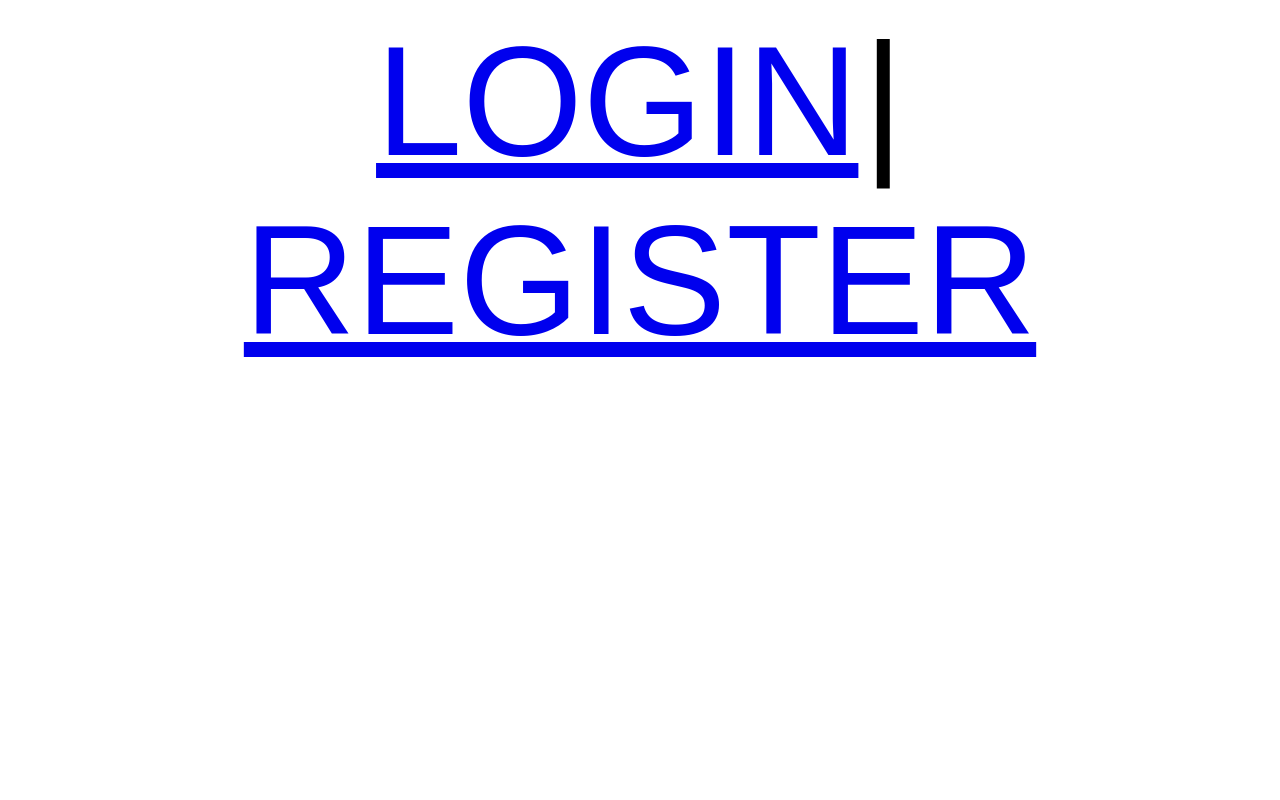
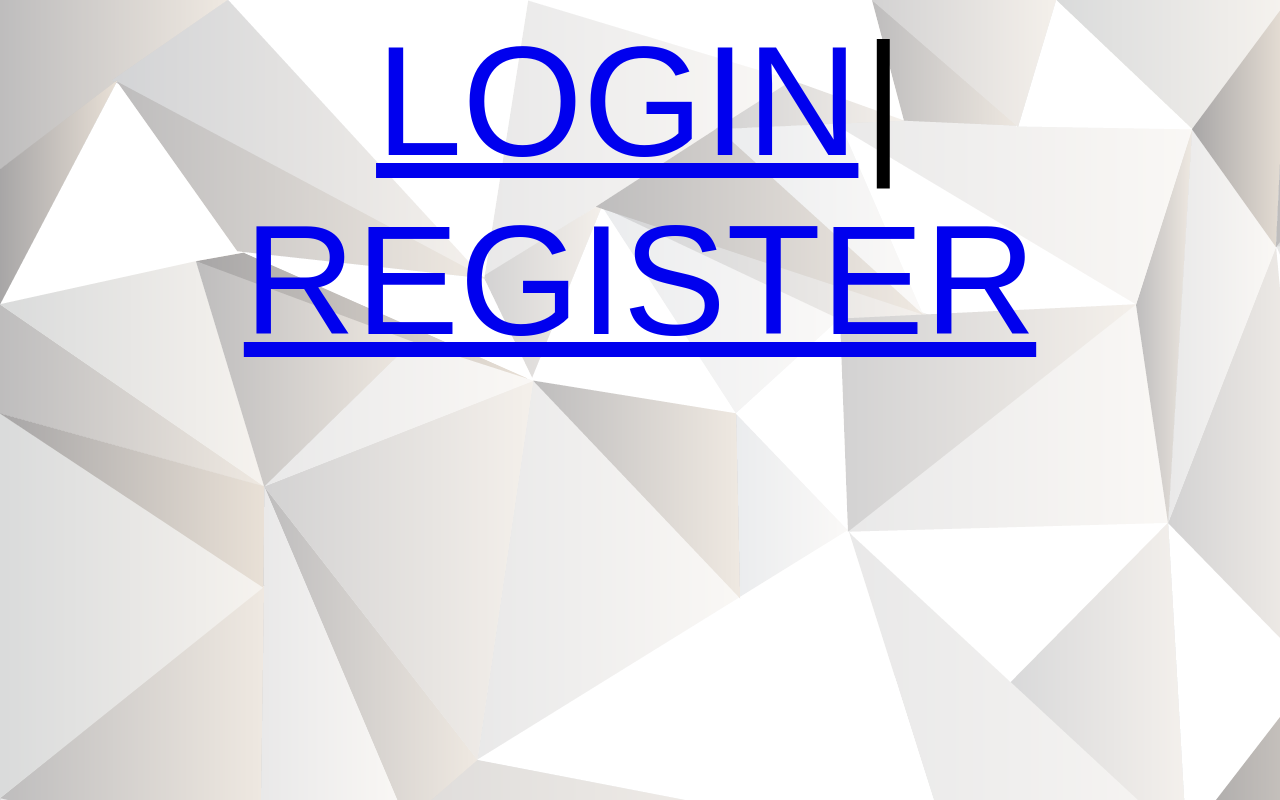
Before and after one commit to stefaniukoleg/stefaniukoleg.github.io2, a plain HTML site: page index.html in a window 1280 px wide. Drawn offline with Linux system fonts and the light colour scheme.

Commit message:
change index file

```diff
--- a/index.html
+++ b/index.html
@@ -4,7 +4,11 @@
 	<meta charset="UTF-8">
 	<title>Stefaniuk Oleg</title>
 </head>
-	<body style='background-image: img\back.png'>
+<style>
+	body {
+		background-image: url(img/back.png);
+	}
+</style>
 
 <div style="text-align:center">
 	<form method="post" >
@@ -13,6 +17,5 @@
 		<a href="register.html" style='font-family: Arial; font-size: 155px'>REGISTER</a>
 	</form>
 </div>
-
 </body>
 </html>
```
Lines whose indentation alone changed are shown as unchanged.
